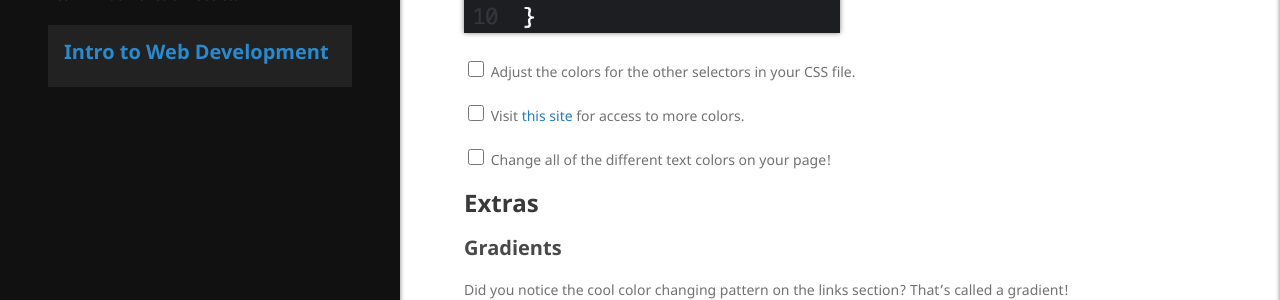
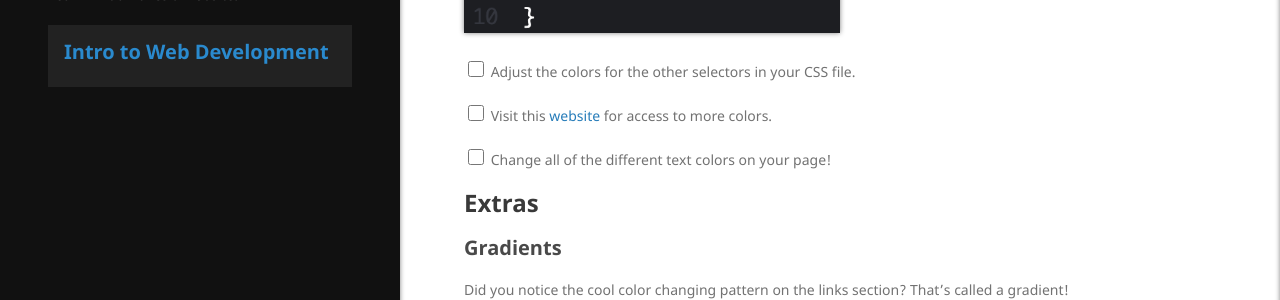
Before and after one commit to south-bend-code-works/code-week, a Jekyll site: the page built from lessons/intro/code-week.md, in a window 1280 px wide and 900 px high, scrolled down 5357 px. Shown: the part 154-454 px from the top of the window. Built offline with Jekyll 4.4.1, drawn with Linux system fonts in a browser that asks for light colours; our own code applies the rules of GitHub Pages for plain Markdown files.

Commit message:
Update code-week.md

```diff
--- a/lessons/intro/code-week.md
+++ b/lessons/intro/code-week.md
@@ -152,7 +152,7 @@ For example, `color:white;` means that your text-color is white.
 
 <input type="checkbox" class="checkbox"> Adjust the colors for the other selectors in your CSS file.
 
-<input type="checkbox" class="checkbox"> Visit [this site](colors.commutercreative.com) for access to more colors.
+<input type="checkbox" class="checkbox"> Visit this [website](http://www.colors.commutercreative.com/grid/) for access to more colors.
 
 <input type="checkbox" class="checkbox"> Change all of the different text colors on your page!
 
```
